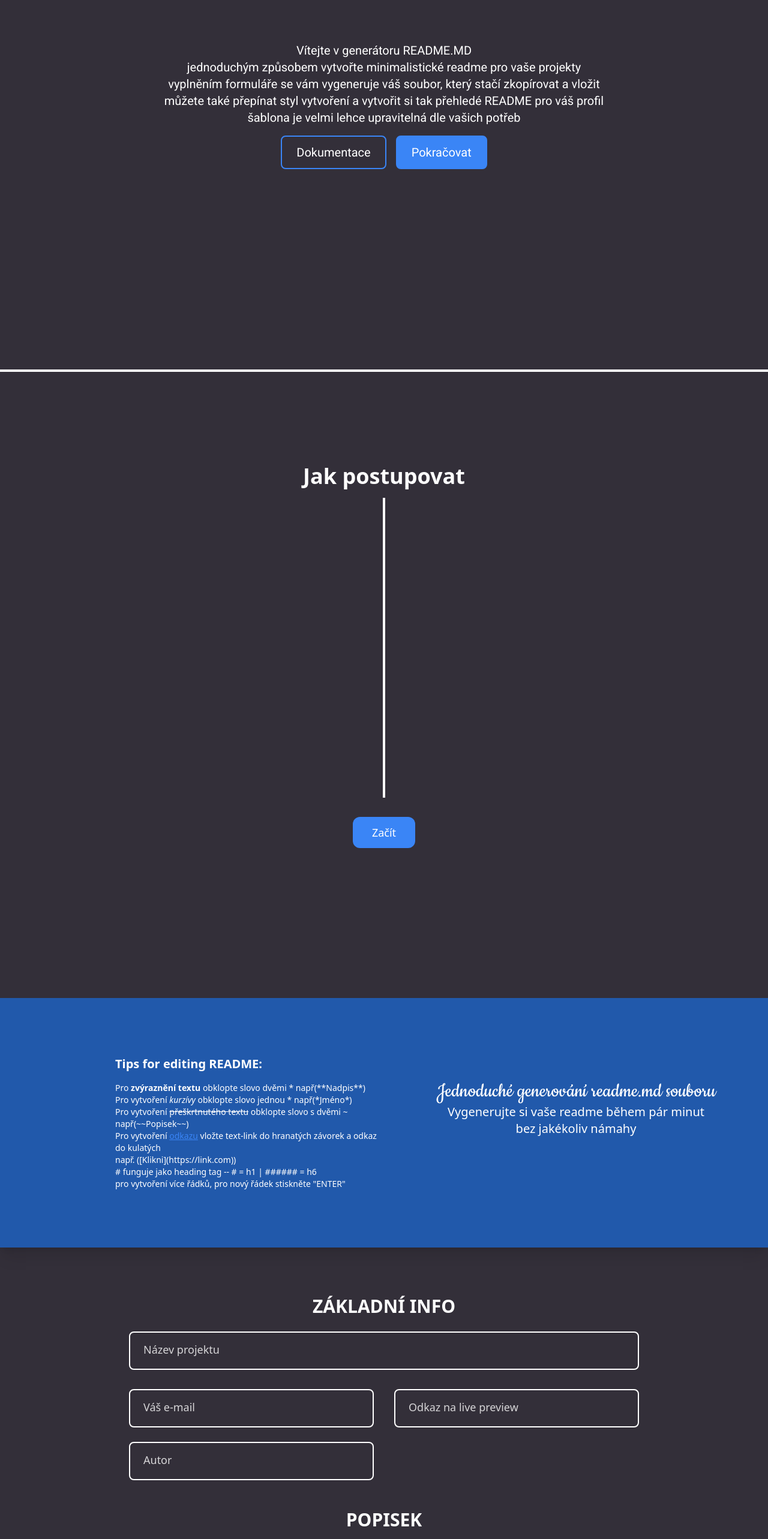
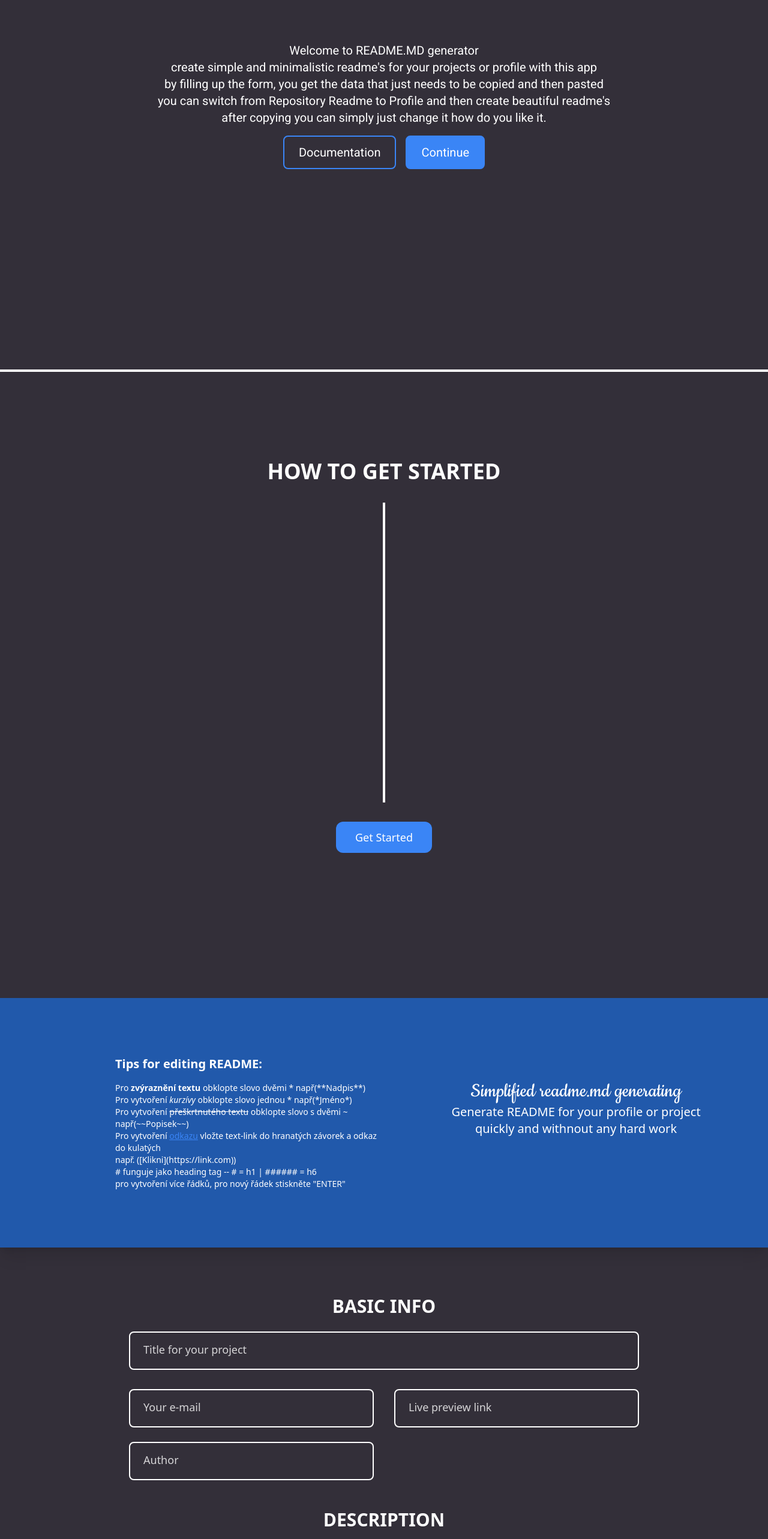
Before and after one commit to OndrejLosensky/generate-readme, a React (Create React App) app: page / in a window 1280 px wide. Shown: the part 180-2746 px from the top of the page at 60% size. Built offline with nearby package versions, Linux system fonts and the light colour scheme.

Commit message:
change to ENG

```diff
--- a/src/components/createReadme/CreateReadme.js
+++ b/src/components/createReadme/CreateReadme.js
@@ -215,8 +215,8 @@ ${newShortDescription}
                 </p>
               </div>
               <div className='w-1/2 text-center text-whiteText font-light'>
-                    <h2 className='text-4xl font-cookie'> Jednoduché generování readme.md souboru </h2>
-                    <p className='font-light text-xl'> Vygenerujte si vaše readme během pár minut <br/> bez jakékoliv námahy </p>
+                    <h2 className='text-4xl font-cookie'> Simplified readme.md generating </h2>
+                    <p className='font-light text-xl'> Generate README for your profile or project <br/> quickly and withnout any hard work </p>
               </div>
         </div>
 
@@ -227,7 +227,7 @@ ${newShortDescription}
 
           {/* Pravá část*/}
           <div id='firstHeading' className='w-[75%] h-[80%] rounded-2xl'>
-            <Title text="Základní info"/>
+            <Title text="Basic Info"/>
             <form className='flex flex-col items-center py-4'>
               <div className='py-0'>
 
@@ -240,7 +240,7 @@ ${newShortDescription}
                         placeholder='Input'
                         className='h-16  pl-4 w-full text-xl text-whiteText bg-darkBg border-white border-2 rounded-lg border-opacity-50 outline-none focus:border-buttonColor placeholder-copiedColor placeholder-opacity-0 transition duration-200'
                       />
-                      <span className='mt-4 text-lg text-whiteText text-opacity-80 bg-darkBg absolute left-4  px-2 transition duration-200 input-text'> Název projektu </span>
+                      <span className='mt-4 text-lg text-whiteText text-opacity-80 bg-darkBg absolute left-4  px-2 transition duration-200 input-text'> Title for your project </span>
                     </label>
                   </div>
                 </div>
@@ -258,7 +258,7 @@ ${newShortDescription}
                         placeholder='Input'
                         className='h-16  pl-4 w-full text-xl text-whiteText bg-darkBg border-white border-2 rounded-lg border-opacity-50 outline-none focus:border-buttonColor placeholder-copiedColor placeholder-opacity-0 transition duration-200'
                       />
-                      <span className='mt-4 text-lg text-whiteText text-opacity-80 bg-darkBg absolute left-4  px-2 transition duration-200 input-text'> Váš e-mail </span>
+                      <span className='mt-4 text-lg text-whiteText text-opacity-80 bg-darkBg absolute left-4  px-2 transition duration-200 input-text'> Your e-mail </span>
                     </label>
                   </div>
                   <div className='w-[4%]'></div>
@@ -270,7 +270,7 @@ ${newShortDescription}
                         placeholder='Input'
                         className='h-16  pl-4 w-full text-xl text-whiteText bg-darkBg border-white border-2 rounded-lg border-opacity-50 outline-none focus:border-buttonColor placeholder-copiedColor placeholder-opacity-0 transition duration-200'
                       />
-                      <span className='mt-4 text-lg text-whiteText text-opacity-80 bg-darkBg absolute left-4  px-2 transition duration-200 input-text'> Odkaz na live preview </span>
+                      <span className='mt-4 text-lg text-whiteText text-opacity-80 bg-darkBg absolute left-4  px-2 transition duration-200 input-text'> Live preview link</span>
                     </label>
                   </div>
                 </div>
@@ -283,7 +283,7 @@ ${newShortDescription}
                         placeholder='Input'
                         className='h-16  pl-4 w-full text-xl text-whiteText bg-darkBg border-white border-2 rounded-lg border-opacity-50 outline-none focus:border-buttonColor placeholder-copiedColor placeholder-opacity-0 transition duration-200'
                       />
-                      <span className='mt-4 text-lg text-whiteText text-opacity-80 bg-darkBg absolute left-4  px-2 transition duration-200 input-text'> Autor </span>
+                      <span className='mt-4 text-lg text-whiteText text-opacity-80 bg-darkBg absolute left-4  px-2 transition duration-200 input-text'> Author </span>
                     </label>
                   </div>
                   <div className='w-[4%]'></div>
@@ -292,26 +292,26 @@ ${newShortDescription}
                   </div>
                 </div>
                 {/* POPISEK*/}
-                <Title text="Popisek"/>
+                <Title text="Description"/>
                 <div className='flex flex-row pt-6'>
                   <label className='relative cursor-pointer h-40 w-[850px]'>
                     <textarea
                       rows='4'
                       onChange={handleShortDescriptionChange}
-                      placeholder={`Zde napište popis
-                                    stisknutím klávesy 'ENTER' začnete psát na nový řádek
-                                    Pokud se přidáte např: '##' vytvoříte tak nadpis <h2>`}
+                      placeholder={`Type the description here
+                                    pressing 'ENTER' key you will be typing on next line
+                                    for example if you add: '##' you'll create: <h2>`}
                       className='h-[96px] px-1 pl-4 w-full text-lg text-whiteText bg-darkBg border-white border-2 pt-1 rounded-lg border-opacity-80 outline-none focus:border-buttonColor animate-fade-in resize-none'
                       style={{ whiteSpace: 'pre-line' }}
                     ></textarea>
                   </label>
                 </div>
 
-                <Title text="další data"/>
+                <Title text="More data"/>
                 {/* další sekce*/}
                 <div className='flex flex-row pt-2'>
                   <div className='w-[48%]'>
-                    <SmallTitle text="verze projektu"/>
+                    <SmallTitle text="Version of this project"/>
                     <select
                       value={selectedItem}
                       onChange={handleVersionChange}
@@ -324,7 +324,7 @@ ${newShortDescription}
                   </div>
                   <div className='w-[4%]'></div>
                   <div className='w-[48%]'>
-                    <SmallTitle text="Použitý jazyk"/>
+                    <SmallTitle text="Used Languages"/>
                     <select
                         value="Vyber jazyk"
                         placeholder='vyberte jazyk'
@@ -345,7 +345,7 @@ ${newShortDescription}
                 <div className=' flex flex-row pt-6'>
                   <div className='w-[48%]'>
                   <label className='relative cursor-pointer w-[850px]'>
-                    <SmallTitle text="Datum vytvoření"/>
+                    <SmallTitle text="Date"/>
                     <input
                       type='date'
                       onChange={handleDateChange}
@@ -356,14 +356,14 @@ ${newShortDescription}
                   </div>
                   <div className='w-[4%]'></div>
                   <div className='w-[48%]'>
-                    <SmallTitle text="Vyberte licenci"/>
+                    <SmallTitle text="License"/>
                     <select
                       value={license}
                       onChange={handleLicenseChange}
                       className="text-whiteText bg-darkBg border-2 border-bg-white rounded-xl px-2 py-2 w-full"
                       style={{ width: '405px', height: '64px' }}
                     >
-                      <option value="Žádná">Žádná </option>
+                      <option value="Žádná">None </option>
                       <option value="Open Software License 3.0">Open Software License 3.0</option>
                       <option value="Apache license">Apache license 2.0</option>
                       <option value="Creative Commons Zero v1.0 Universal">Creative Commons Zero v1.0 Universal</option>
@@ -376,7 +376,7 @@ ${newShortDescription}
             {/* Tlačítko*/}
             <div className='w-[960px] flex justify-end pt-4'>
                 <button onClick={() => window.location.reload()} className='mx-2 text-whiteText px-6 py-3 border-2 border-buttonColor rounded-xl hover:bg-buttonHover duration-300'>
-                  Resetovat
+                  Reset
                 </button>
                 <button className='mx-2 text-whiteText px-6 py-3 border-2 border-buttonColor bg-buttonColor rounded-xl hover:bg-buttonHover hover:border-buttonHover duration-300'
                 onClick={() => {
@@ -392,7 +392,7 @@ ${newShortDescription}
                     document.documentElement.classList.remove('scroll-animation');
                   }, 3000);
                 }}>
-                  hotovo
+                  Done
                 </button>
 
               </div>
--- a/src/components/footer/Footer.js
+++ b/src/components/footer/Footer.js
@@ -4,7 +4,7 @@ const Footer = () => {
     return (
         <div className="w-full h-[60px] py-4 bg-darkText"style={{borderTopLeftRadius: '35px', borderTopRightRadius: '35px'}}>
             <h3 className="text-xl text-whiteText text-center">
-                Vytvořil Losenský Ondřej ❤️
+                Created by Losenský Ondřej ❤️
             </h3>
         </div>
     )
--- a/src/components/hero/Hero.js
+++ b/src/components/hero/Hero.js
@@ -11,21 +11,21 @@ const Hero = () => {
 
     return(
       <div className="h-[1100px] flex flex-col items-center justify-center pt-8">
-        <h2 id="tutorialHeading" className="text-4xl text-whiteText font-semibold text-center pb-4"> Jak postupovat </h2>
+        <h2 id="tutorialHeading" className="text-4xl text-whiteText font-semibold text-center pb-8 uppercase"> How to get started </h2>
         <div className="w-[80%] h-[500px] flex flex-row">
             {/*Levá část*/}
             <div className="h-[100%] w-1/2 bg-darkBg border-r-2 border-whiteText">
               <div>
                   <p data-aos="fade-right" data-aos-delay="00" className="pr-12 pt-[0px] text-right text-whiteText"> <span className="pr-2 text-whiteText text-6xl font-cookie">1</span>
-                  Vytvořte si soubor s názvem <span className="font-bold">'Readme.md'</span>, který uložte
+                  Create your <span className="font-bold">'Readme.md'</span> file in you Repository, then save it
                   </p>
 
                   <p data-aos="fade-right" data-aos-delay="600" className="pr-12 pt-[120px] text-right text-whiteText"> <span className="pr-2 text-whiteText text-6xl font-cookie">3</span>
-                  Vyplněním textu zahájíte tvorbu vašeho Readme.md
+                  When you type into the Title, the template starts to appear
                   </p>
 
                   <p data-aos="fade-right" data-aos-delay="1200" className="pr-12 pt-[150px] text-right text-whiteText"> <span className="pr-2 text-whiteText text-6xl font-cookie">5</span>
-                  Zkopírujte text a vložte do vašeho souboru a máte to.
+                  Copy the text and paste it to your file. There you have it!
                   </p>
 
               </div>
@@ -34,11 +34,11 @@ const Hero = () => {
 
             <div className="h-[100%] w-1/2 bg-darkBg border-l-2 border-whiteText ">
                 <p data-aos="fade-left" data-aos-delay="300" className="pl-12 pt-[100px] text-left text-whiteText"> <span className="pr-2 text-whiteText text-6xl font-cookie">2</span>
-                 Po uložení se vraťte do této aplikace a začněte
+                 Now go back and start to create your readme
                 </p>
 
                 <p data-aos="fade-left" data-aos-delay="900" className="pl-12 pt-[140px] text-left text-whiteText"> <span className="pr-2 text-whiteText text-6xl font-cookie">4</span>
-                Pro dokončení klikněte níže na tlačítko <span className="font-bold">'Hotovo'</span>
+                After filling it up just click on <span className="font-bold">'Done'</span>
                 </p>
             </div>
             <div className="pt-16">
@@ -59,7 +59,7 @@ const Hero = () => {
               document.documentElement.classList.remove('scroll-animation');
             }, 2000);
           }}
-          > Začít
+          > Get Started
           </button>
         </div>
       </div>
--- a/src/components/home/Home.js
+++ b/src/components/home/Home.js
@@ -23,15 +23,15 @@ const Home = (props) => {
           <ScrollProgressBar />
           <div className='text-whiteText text-xl text-center justify-center font-light pt-[250px] font-roboto'>
             <div data-aos="fade-right">
-              <p > Vítejte v generátoru README.MD </p>
-              <p> jednoduchým způsobem vytvořte minimalistické readme pro vaše projekty </p>
-              <p> vyplněním formuláře se vám vygeneruje váš soubor, který stačí zkopírovat a vložit </p>
-              <p> můžete také přepínat styl vytvoření a vytvořit si tak přehledé README pro váš profil </p>
-              <p> šablona je velmi lehce upravitelná dle vašich potřeb</p>
+              <p > Welcome to README.MD generator </p>
+              <p> create simple and minimalistic readme's for your projects or profile with this app </p>
+              <p> by filling up the form, you get the data that just needs to be copied and then pasted </p>
+              <p> you can switch from Repository Readme to Profile and then create beautiful readme's </p>
+              <p> after copying you can simply just change it how do you like it.</p>
             </div>
             <div data-aos="fade-right" data-aos-delay="200" className='pt-4'>
               <button onClick={props.openDocumentation} className='px-6 py-3 border-buttonColor border-2 rounded-lg hover:-translate-y-1 duration-300'>
-                Dokumentace
+                Documentation
               </button>
               <button className='px-6 py-3 border-2 border-buttonColor bg-buttonColor rounded-lg ml-4 hover:-translate-y-1 duration-300'
               onClick={() => {
@@ -48,7 +48,7 @@ const Home = (props) => {
                 }, 3000);
               }}
               >
-                Pokračovat
+                Continue
               </button>
             </div>
           </div>
```
